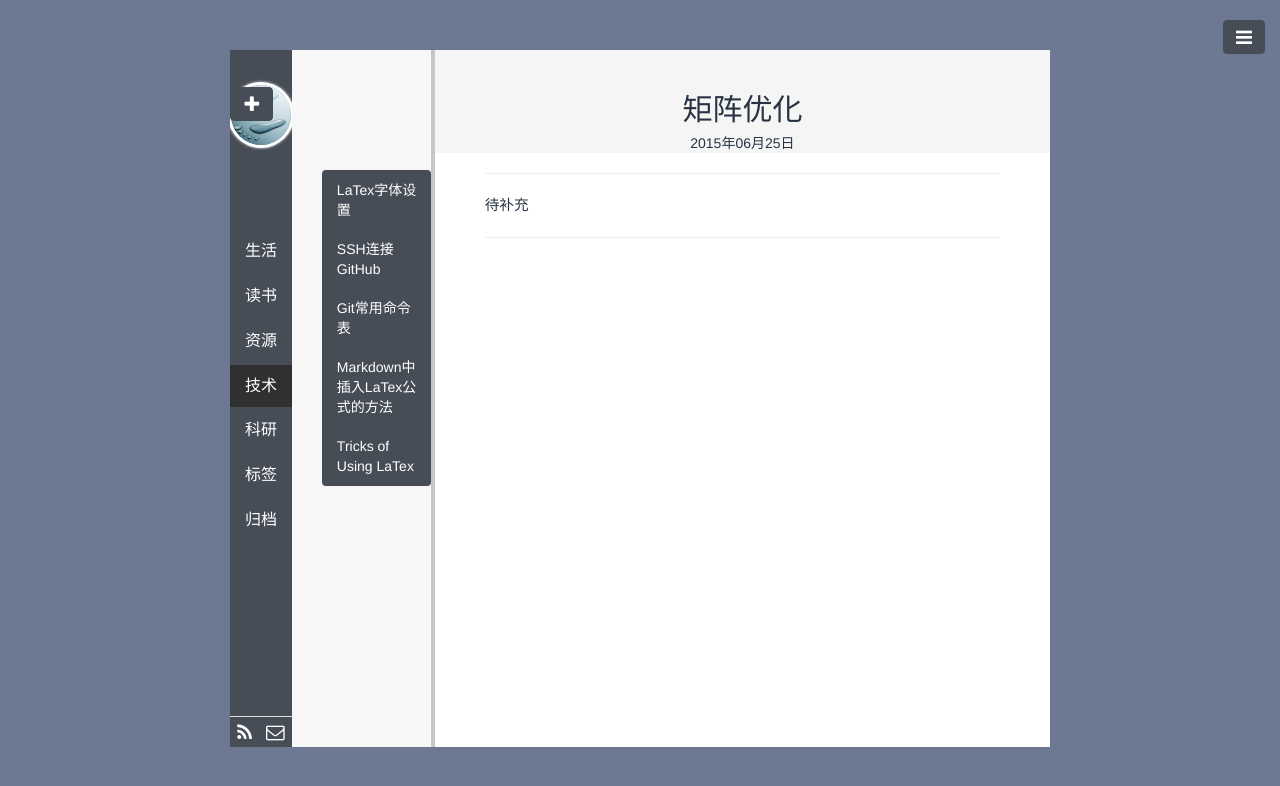
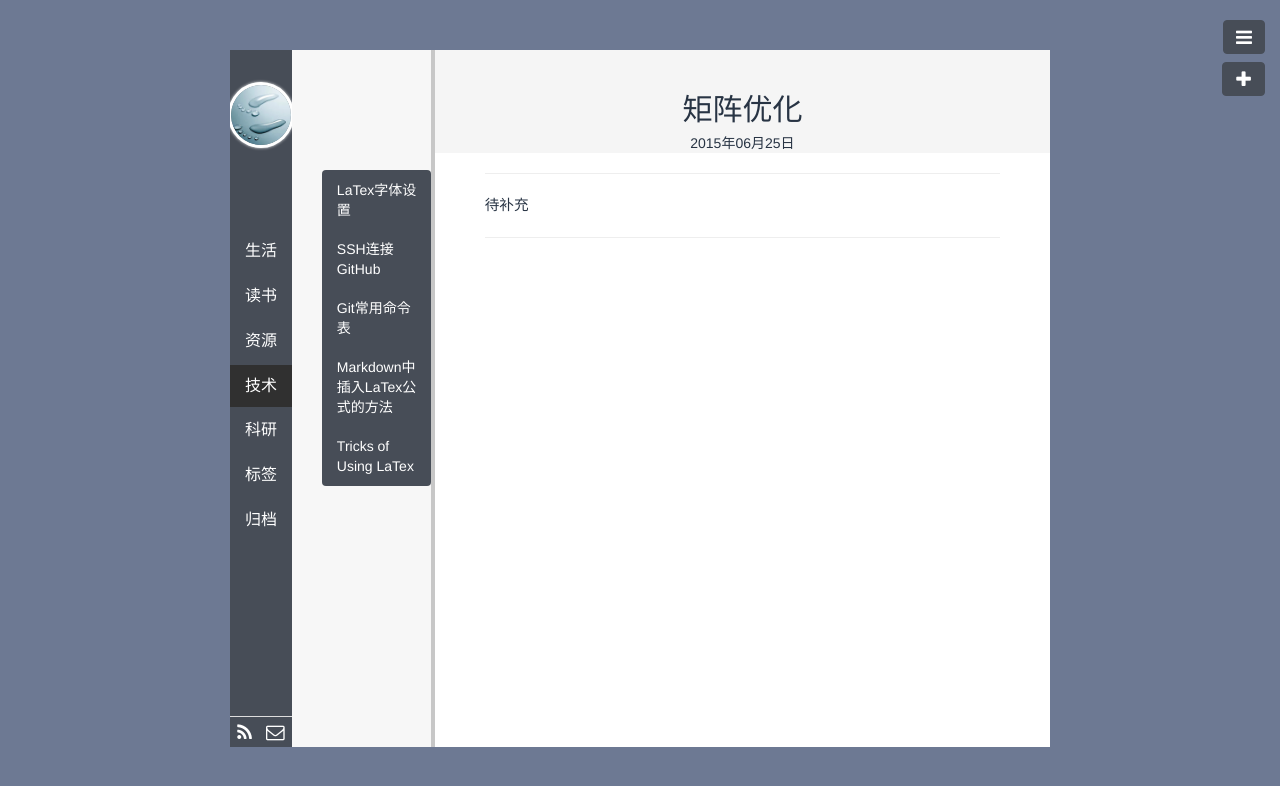
Before and after one commit to polyHong/polyHong.github.io, a Jekyll site: the page built from _posts/research/2015-06-25-matrix-optimization.md, in a window 1280 px wide. Shown: the top 786 px of the page. Built offline with Jekyll 4.4.1, drawn with Linux system fonts in a browser that asks for light colours; Markdown is read by kramdown in place of the engine named in the settings; comment, search, counter and statistics services are not loaded.

```diff
--- a/_includes/footer.html
+++ b/_includes/footer.html
@@ -1,4 +1,4 @@
-<div style="position:fixed;right:10% + 15px;top:87px;">
+<div style="position:fixed;right:15px;top:62px;">
   <button id="content_btn" class="btn btn-primary" style="width:43px; height:34px;">
     <i class="fa fa-lg fa-plus"></i>
   </button>
```
